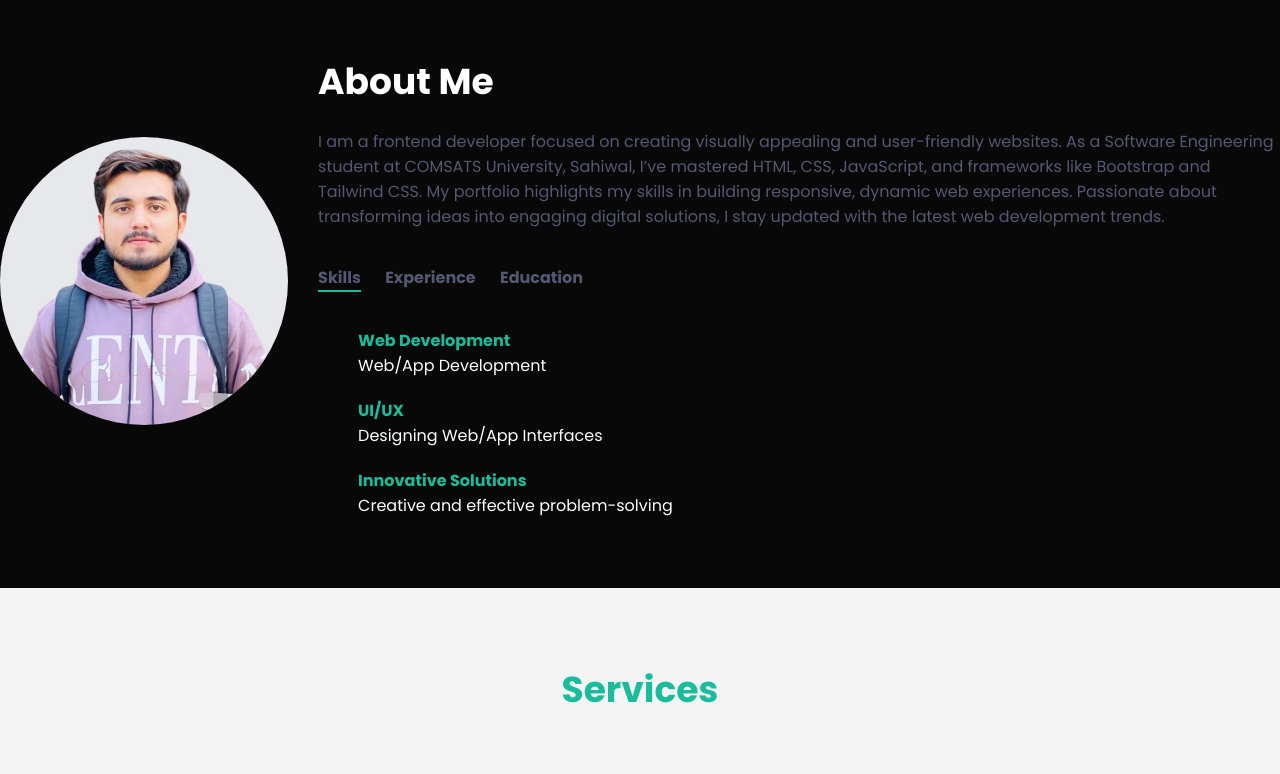
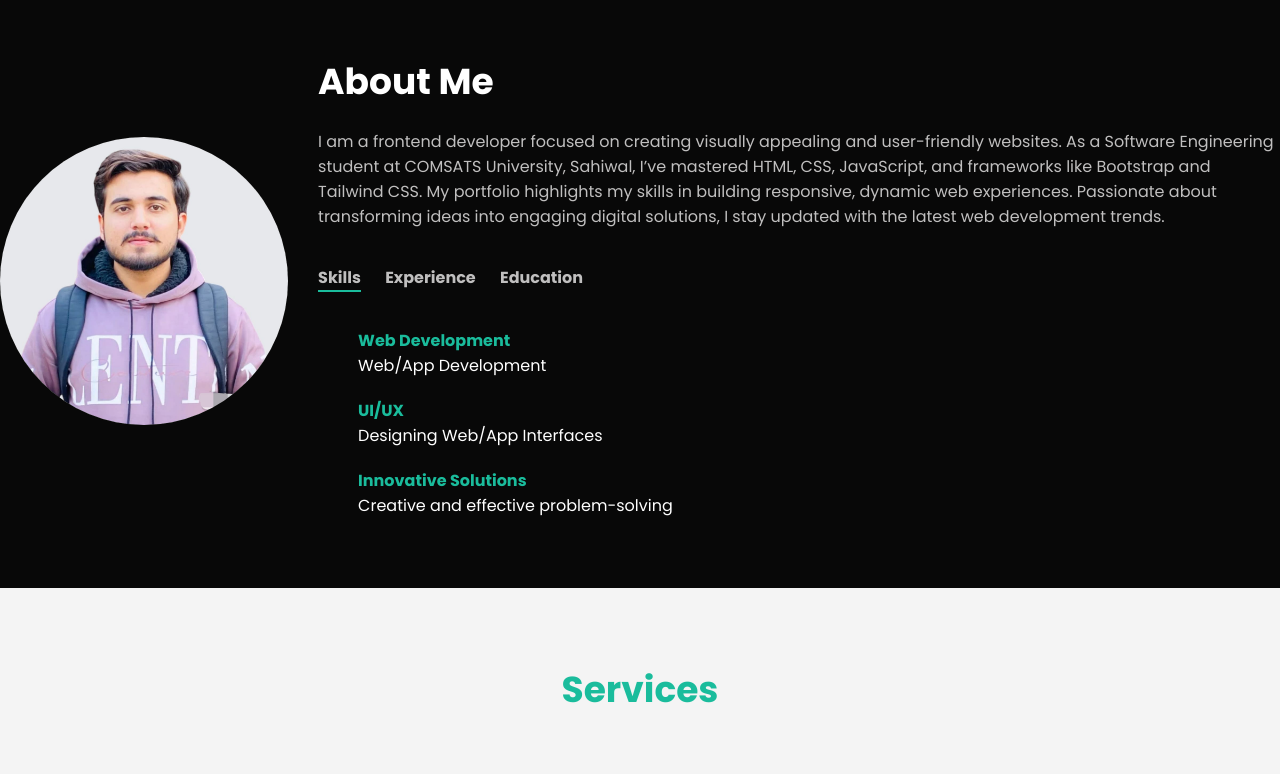
Before and after one commit to alihasnain-enginner/AliHasnain-potfolio, a plain HTML site: page index.html in a window 1280 px wide. Shown: the part 820-1594 px from the top of the page. Drawn offline with Linux system fonts and the light colour scheme.

Commit message:
Update style.css

```diff
--- a/style.css
+++ b/style.css
@@ -127,6 +127,7 @@ nav .fa-bars, nav .fa-xmark {
 
 #about .about-col-2 p {
     margin-bottom: 20px;
+       color: rgb(192, 191, 191);
 }
 
 #about .tabtitles p {
```
